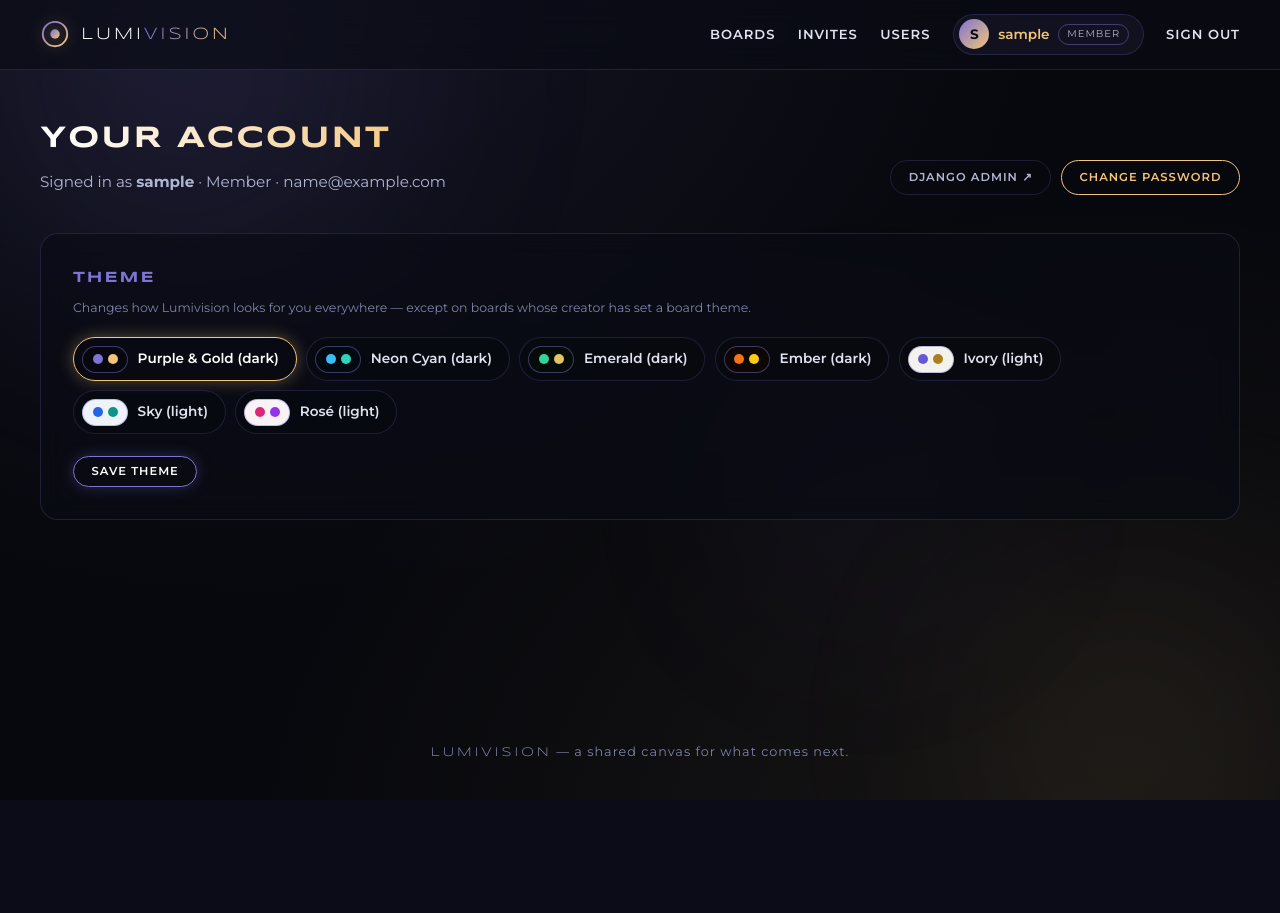
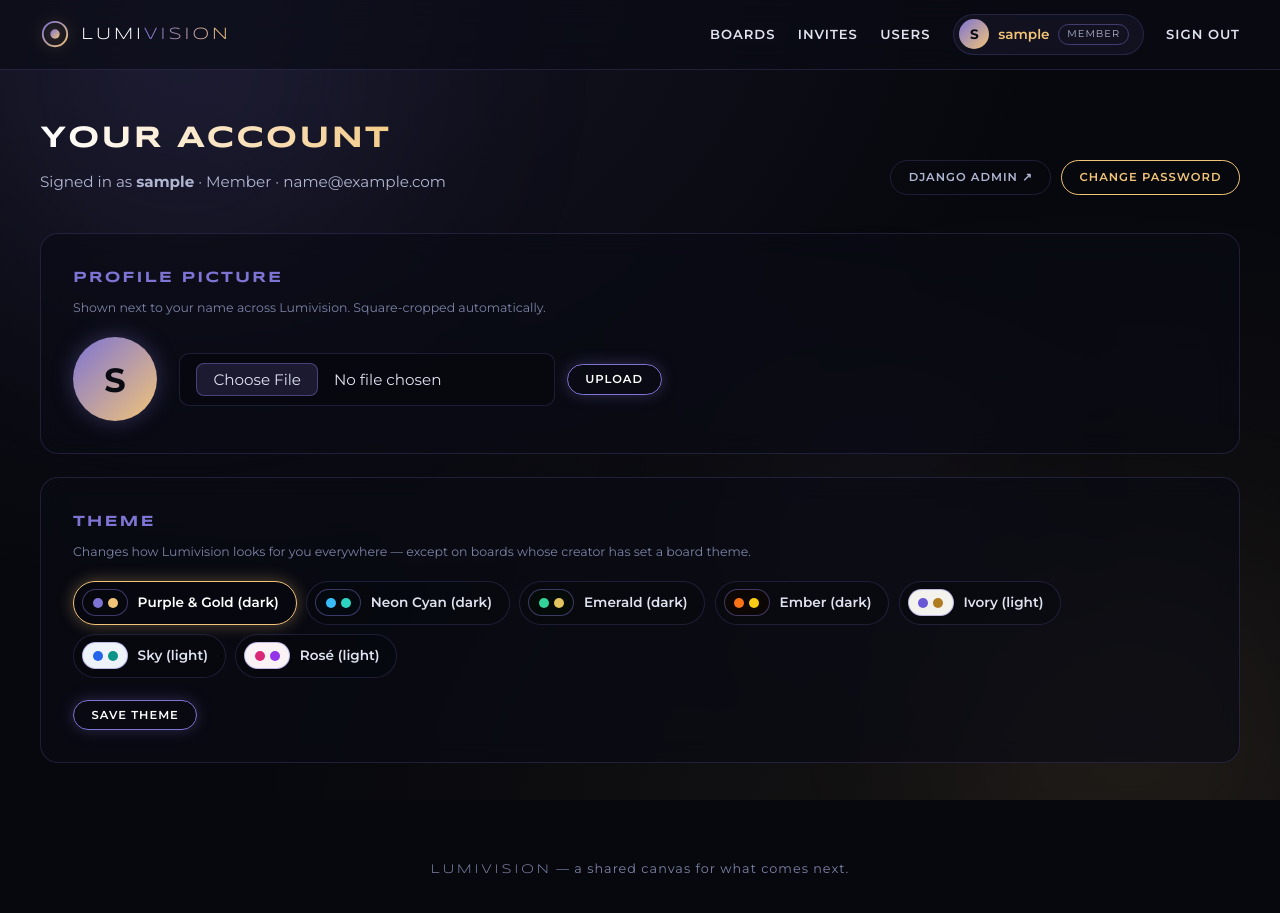
Before and after one commit to bradqui/Lumivision, a Django app: page /account/ in a window 1280 px wide. Before the commit the page ends 800 px from the top, so only its background shows below. Run offline with Django 5.2, Linux system fonts and the light colour scheme; the visitor is signed in with stand-in values (Sample User, id 1); some libraries are stand-ins or nearby versions.

Commit message:
User profile pictures shown wherever names appear
Users upload an avatar on the Account page (center-cropped to a square
256px JPEG); it replaces the gradient-initial fallback in the nav chip,
board curator line, asset card footers, asset detail, dashboard cards,
and the Users table. Old files are deleted on replace/remove and when
the user is deleted.

Co-Authored-By: Claude Fable 5 <noreply@anthropic.com>

```diff
--- a/core/models.py
+++ b/core/models.py
@@ -18,6 +18,11 @@ class User(AbstractUser):
         VIEWER = "viewer", "Viewer"
 
     role = models.CharField(max_length=10, choices=Role.choices, default=Role.MEMBER)
+    avatar = models.ImageField(
+        upload_to="avatars/",
+        blank=True,
+        help_text="Profile picture, shown wherever the username appears",
+    )
     theme = models.CharField(
         max_length=30,
         choices=THEME_CHOICES,
--- a/core/utils.py
+++ b/core/utils.py
@@ -136,6 +136,30 @@ def fetch_og(url):
 THUMB_MAX = 900  # px, longest edge
 
 
+AVATAR_SIZE = 256
+
+
+def make_avatar(uploaded_file):
+    """Center-crop an uploaded image to a square avatar JPEG."""
+    try:
+        img = Image.open(uploaded_file)
+        img = ImageOps.exif_transpose(img)
+        if img.mode not in ("RGB", "L"):
+            background = Image.new("RGB", img.size, (7, 8, 13))
+            if img.mode in ("RGBA", "LA", "P"):
+                img = img.convert("RGBA")
+                background.paste(img, mask=img.split()[-1])
+                img = background
+            else:
+                img = img.convert("RGB")
+        img = ImageOps.fit(img, (AVATAR_SIZE, AVATAR_SIZE), Image.LANCZOS)
+        buf = io.BytesIO()
+        img.save(buf, "JPEG", quality=85, optimize=True)
+        return ContentFile(buf.getvalue(), name="avatar.jpg")
+    except Exception:
+        return None
+
+
 def extract_video_poster(video_path):
     """Grab a frame from an uploaded video with ffmpeg. Returns a JPEG
     ContentFile, or None when ffmpeg is unavailable or the video is unreadable
--- a/core/views.py
+++ b/core/views.py
@@ -26,7 +26,13 @@ from .forms import (
 )
 from .models import Asset, Board, BoardAsset, Category, Invite, User
 from .themes import THEMES, THEME_KEYS
-from .utils import extract_video_poster, fetch_og, make_thumbnail, parse_embed
+from .utils import (
+    extract_video_poster,
+    fetch_og,
+    make_avatar,
+    make_thumbnail,
+    parse_embed,
+)
 
 
 def member_required(view):
@@ -84,11 +90,36 @@ def join(request, token):
 @login_required
 def account(request):
     if request.method == "POST":
-        theme = request.POST.get("theme", "")
-        if theme in THEME_KEYS:
-            request.user.theme = theme
-            request.user.save(update_fields=["theme"])
-            messages.success(request, "Theme updated.")
+        action = request.POST.get("action", "theme")
+        user = request.user
+        if action == "avatar":
+            uploaded = request.FILES.get("avatar")
+            if not uploaded:
+                messages.error(request, "Choose an image first.")
+            elif uploaded.size > 15 * 1024 * 1024:
+                messages.error(request, "Avatar image must be under 15 MB.")
+            else:
+                avatar = make_avatar(uploaded)
+                if avatar:
+                    if user.avatar:
+                        user.avatar.delete(save=False)
+                    user.avatar = avatar
+                    user.save(update_fields=["avatar"])
+                    messages.success(request, "Profile picture updated.")
+                else:
+                    messages.error(request, "Could not read that image file.")
+        elif action == "remove_avatar":
+            if user.avatar:
+                user.avatar.delete(save=False)
+                user.avatar = ""
+                user.save(update_fields=["avatar"])
+                messages.success(request, "Profile picture removed.")
+        else:
+            theme = request.POST.get("theme", "")
+            if theme in THEME_KEYS:
+                user.theme = theme
+                user.save(update_fields=["theme"])
+                messages.success(request, "Theme updated.")
         return redirect("account")
     return render(request, "core/account.html", {"themes": THEMES})
 
--- a/static/css/lumivision.css
+++ b/static/css/lumivision.css
@@ -324,6 +324,30 @@ a { color: var(--gold); }
     font-size: 0.85rem;
     color: var(--on-accent);
     background: linear-gradient(135deg, var(--purple), var(--gold));
+    flex: none;
+    overflow: hidden;
+}
+img.lv-avatar {
+    object-fit: cover;
+    display: inline-block;
+    border: 1px solid var(--glass-border-hi);
+}
+.lv-avatar.sm {
+    width: 20px; height: 20px;
+    font-size: 0.62rem;
+    display: inline-grid;
+    vertical-align: -5px;
+}
+.lv-avatar.lg {
+    width: 84px; height: 84px;
+    font-size: 2.1rem;
+    box-shadow: 0 0 22px rgba(var(--a1), 0.35);
+}
+.lv-owner {
+    display: inline-flex;
+    align-items: center;
+    gap: 0.4rem;
+    vertical-align: middle;
 }
 .lv-username { font-size: 0.85rem; font-weight: 600; }
 .lv-role {
--- a/templates/base.html
+++ b/templates/base.html
@@ -47,7 +47,7 @@
                 <a class="lv-nav-link {% if request.resolver_match.url_name == 'manage_users' %}active{% endif %}" href="{% url 'manage_users' %}">Users</a>
             {% endif %}
             <a class="lv-userchip" href="{% url 'account' %}" style="text-decoration:none;" title="Account settings">
-                <span class="lv-avatar">{{ user.username|first|upper }}</span>
+                {% include "core/_avatar.html" with person=user %}
                 <span class="lv-username">{{ user.username }}</span>
                 <span class="lv-role lv-role-{{ user.role }}">{{ user.get_role_display }}</span>
             </a>
--- /dev/null
+++ b/templates/core/_avatar.html
@@ -0,0 +1 @@
+{% if person.avatar %}<img class="lv-avatar {{ size|default:'' }}" src="{{ person.avatar.url }}" alt="{{ person.username }}">{% else %}<span class="lv-avatar {{ size|default:'' }}">{{ person.username|first|upper }}</span>{% endif %}
--- a/templates/core/account.html
+++ b/templates/core/account.html
@@ -15,6 +15,27 @@
 </div>
 
 <div class="lv-panel reveal">
+    <h2 style="font-size:0.95rem; color:var(--purple); margin-bottom:0.5rem;">Profile Picture</h2>
+    <p class="lv-help" style="margin-bottom:1.2rem;">Shown next to your name across Lumivision. Square-cropped automatically.</p>
+    <div style="display:flex; align-items:center; gap:1.4rem; flex-wrap:wrap;">
+        {% include "core/_avatar.html" with person=user size="lg" %}
+        <form method="post" enctype="multipart/form-data" style="display:flex; gap:0.7rem; align-items:center; flex-wrap:wrap;">
+            {% csrf_token %}
+            <input type="hidden" name="action" value="avatar">
+            <input type="file" name="avatar" accept="image/*" class="lv-input" style="width:auto;">
+            <button type="submit" class="btn btn-primary btn-sm">Upload</button>
+        </form>
+        {% if user.avatar %}
+        <form method="post" class="lv-inline-form">
+            {% csrf_token %}
+            <input type="hidden" name="action" value="remove_avatar">
+            <button type="submit" class="btn btn-ghost btn-sm">Remove</button>
+        </form>
+        {% endif %}
+    </div>
+</div>
+
+<div class="lv-panel reveal" style="margin-top:1.4rem;">
     <h2 style="font-size:0.95rem; color:var(--purple); margin-bottom:0.5rem;">Theme</h2>
     <p class="lv-help" style="margin-bottom:1.2rem;">Changes how Lumivision looks for you everywhere — except on boards whose creator has set a board theme.</p>
     <form method="post">
--- a/templates/core/asset_detail.html
+++ b/templates/core/asset_detail.html
@@ -11,7 +11,7 @@
     <div>
         <h1 style="font-size:1.3rem;">{{ asset.display_title }}</h1>
         <p class="sub">
-            {{ asset.get_kind_display }} · posted by {{ asset.owner.username }} · {{ asset.created_at|date:"M j, Y" }}
+            {{ asset.get_kind_display }} · posted by <span class="lv-owner">{% include "core/_avatar.html" with person=asset.owner size="sm" %} {{ asset.owner.username }}</span> · {{ asset.created_at|date:"M j, Y" }}
         </p>
     </div>
     <div style="display:flex; gap:0.6rem; flex-wrap:wrap;">
--- a/templates/core/board_detail.html
+++ b/templates/core/board_detail.html
@@ -22,7 +22,7 @@
             {% if board.description %}<p class="desc">{{ board.description }}</p>{% endif %}
             <p class="desc" style="margin-top:0.5rem; font-size:0.78rem;">
                 <span class="lv-vis-badge lv-vis-{{ board.visibility }}">{{ board.get_visibility_display }}</span>
-                &nbsp; curated by {{ board.owner.username }}{% if collaborator_names %} with {{ collaborator_names|join:", " }}{% endif %} · {{ assets|length }} asset{{ assets|length|pluralize }}
+                &nbsp; curated by <span class="lv-owner">{% include "core/_avatar.html" with person=board.owner size="sm" %} {{ board.owner.username }}</span>{% if collaborator_names %} with {{ collaborator_names|join:", " }}{% endif %} · {{ assets|length }} asset{{ assets|length|pluralize }}
             </p>
         </div>
         <div class="actions">
@@ -81,7 +81,7 @@
                 </div>
                 {% endif %}
                 <div class="lv-card-foot">
-                    <span>{{ asset.owner.username }}</span>
+                    <span class="lv-owner">{% include "core/_avatar.html" with person=asset.owner size="sm" %} {{ asset.owner.username }}</span>
                     <div class="lv-card-actions">
                         <button class="lv-iconbtn" title="Copy link" data-copy="{% url 'asset_detail' asset.pk %}">🔗</button>
                         {% if asset.user_can_delete %}
--- a/templates/core/dashboard.html
+++ b/templates/core/dashboard.html
@@ -28,7 +28,7 @@
         <div class="lv-board-meta">
             <div>
                 {% if board.banner_image and not board.logo_image %}<div class="name">{{ board.name }}</div>{% endif %}
-                <div class="count">{{ board.asset_count }} asset{{ board.asset_count|pluralize }} · {{ board.owner.username }}</div>
+                <div class="count">{{ board.asset_count }} asset{{ board.asset_count|pluralize }} · <span class="lv-owner">{% include "core/_avatar.html" with person=board.owner size="sm" %} {{ board.owner.username }}</span></div>
             </div>
             <span class="lv-vis-badge lv-vis-{{ board.visibility }}">{{ board.get_visibility_display }}</span>
         </div>
```
Also changed, not shown: core/signals.py (+6 -1 lines), templates/core/manage_users.html (+5 -3 lines), core/migrations/0006_user_avatar.py (added).
